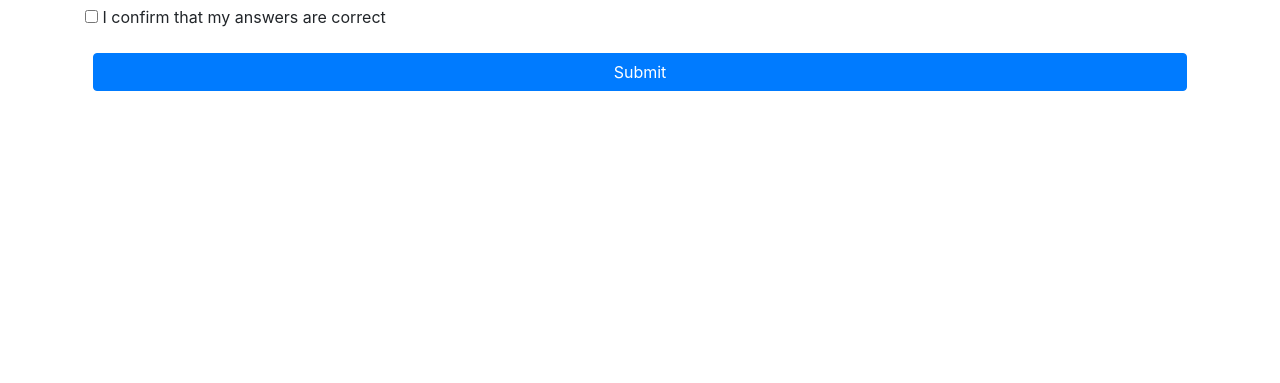
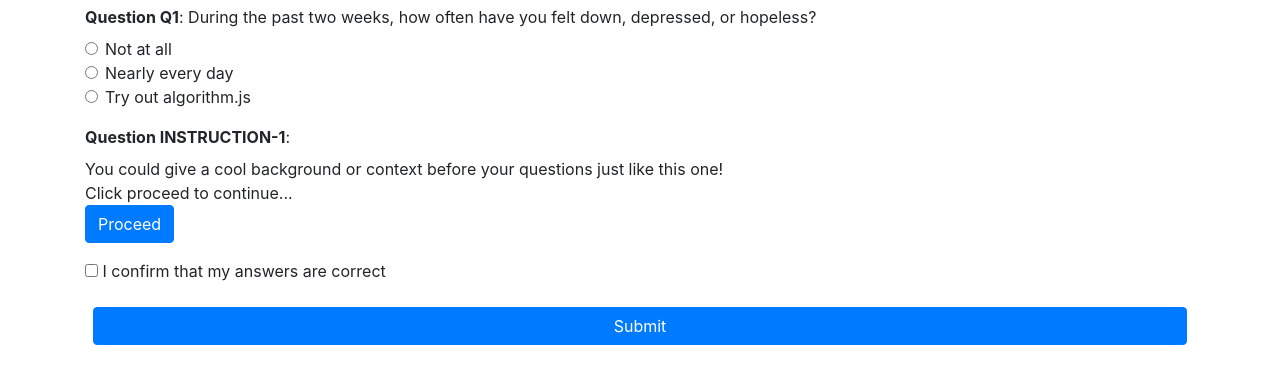
Before and after one commit to Javen05/questionnaire, a plain HTML site: page index.html in a window 1280 px wide. Shown: the part 51-434 px from the top of the page. Drawn offline with Linux system fonts and the light colour scheme.

Commit message:
Update index.html

```diff
--- a/index.html
+++ b/index.html
@@ -26,6 +26,7 @@
         </form>
     </div>
     <!-- JavaScript -->
-    <script src="script.js"></script>
+    <script src="questions.js"></script>
+    <script defer src="questionnaire-logic.js"></script>
 </body>
 </html>
```
